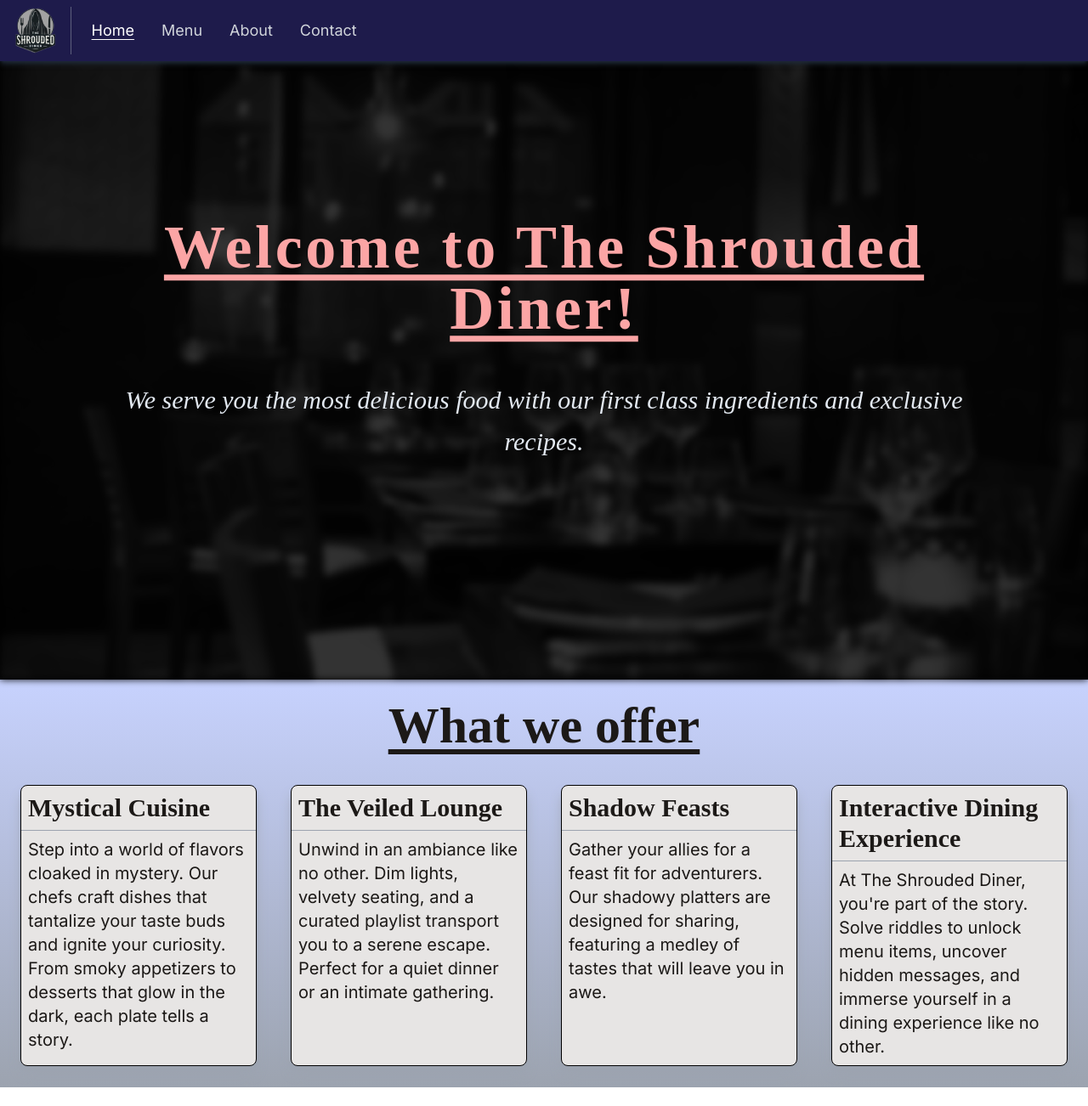
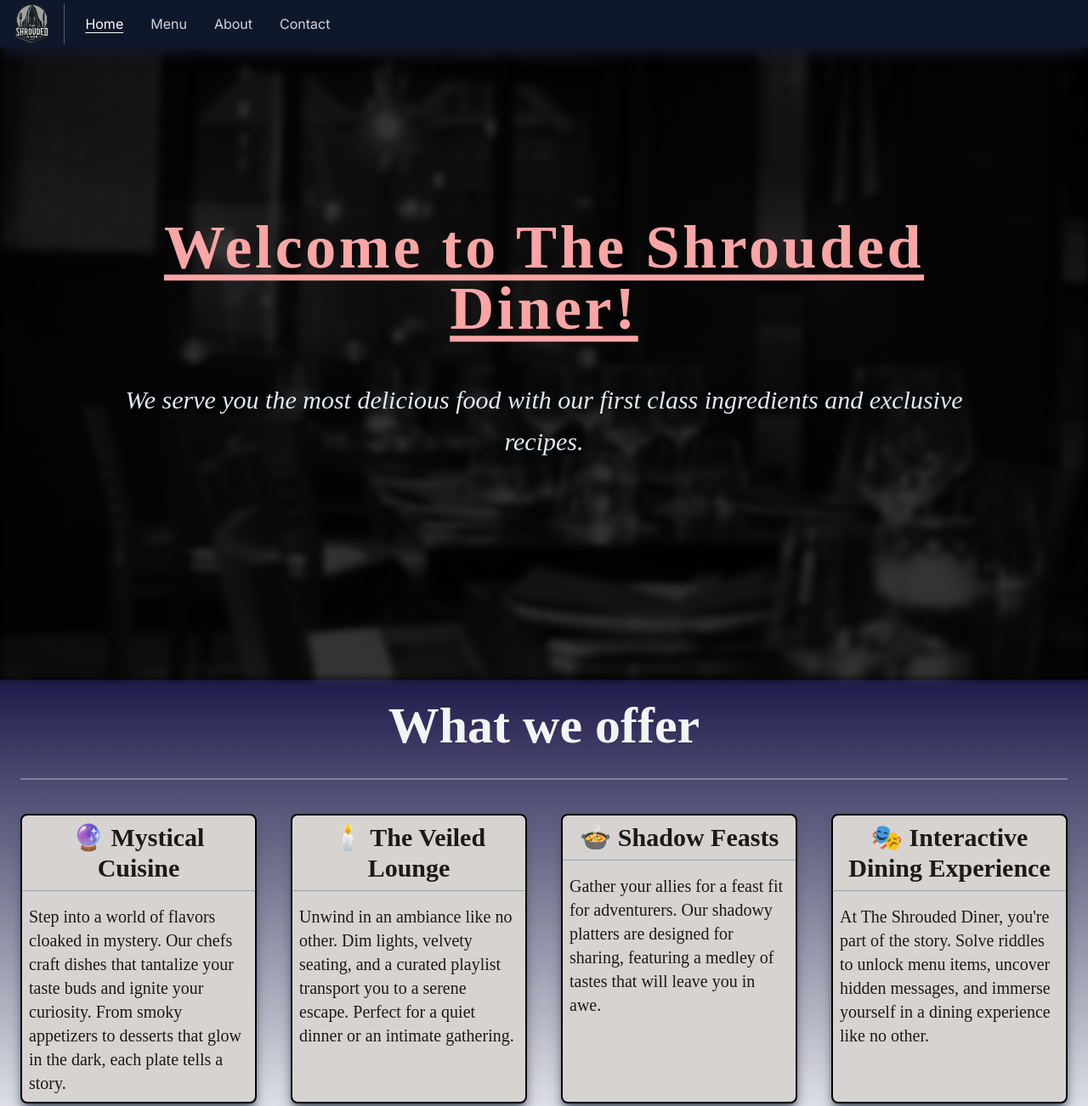
Before and after one commit to StilettoDagger/restaurant-page, a website built with webpack: page src/template.html in a window 1280 px wide. Shown: the top 1302 px of the page at 85% size. Before the commit the page ends 1280 px from the top, so only its background shows below. Built offline with nearby package versions, Linux system fonts and the light colour scheme; a web font is replaced by a local one.

Commit message:
style: improve navbar, home page, and menu page styles

```diff
--- a/src/css/styles.css
+++ b/src/css/styles.css
@@ -21,23 +21,23 @@
 }
 
 .card {
-    @apply bg-stone-200 border border-black rounded-lg shadow-lg shadow-gray-400 hover:scale-105 transition hover:bg-red-900 hover:text-gray-200;
+    @apply font-playfair bg-stone-300 border-2 border-black rounded-lg shadow-lg shadow-gray-600 hover:scale-105 transition hover:bg-red-900 hover:text-gray-200;
 }
 
 .card .card-heading {
-    @apply font-semibold font-playfair text-3xl p-2 border-b border-gray-400;
+    @apply font-semibold text-center text-3xl p-2 border-b border-gray-400;
 }
 
 .card .card-content {
-    @apply p-2;
+    @apply p-2 mt-2;
 }
 
 .menu-category {
-    @apply border-r-2 border-gray-900 last:border-none
+    @apply lg:h-[80vh];
 }
 
 .menu-category h2 {
-    @apply w-fit mx-auto bg-slate-950 rounded-full shadow-md shadow-gray-900 px-4 py-2 my-4 text-center text-4xl font-semibold flex justify-center items-center gap-2;
+    @apply w-fit mx-auto bg-slate-900 rounded-xl border-gray-300 shadow-lg shadow-black border-2 px-4 py-2 my-4 text-center text-4xl font-semibold flex justify-center items-center gap-2;
 }
 
 .menu-card {
@@ -49,5 +49,5 @@
 }
 
 .menu-container {
-    @apply grid grid-cols-1 lg:h-[60vh] lg:overflow-y-auto px-4 border-t border-gray-900 border-opacity-40
+    @apply lg:h-full grid grid-cols-1 lg:overflow-y-auto px-4 border-opacity-50 border-t-gray-500 border-t-2 border-r-gray-500 border-r-2
 }
--- a/src/modules/info.js
+++ b/src/modules/info.js
@@ -1,25 +1,25 @@
 const featureList = [
     {
-        title: "Mystical Cuisine",
+        title: "🔮 Mystical Cuisine",
         content: `Step into a world of flavors cloaked in mystery. Our chefs craft
                 dishes that tantalize your taste buds and ignite your curiosity.
                 From smoky appetizers to desserts that glow in the dark, each
                 plate tells a story.`,
     },
     {
-        title: "The Veiled Lounge",
+        title: "🕯️ The Veiled Lounge",
         content: `Unwind in an ambiance like no other. Dim lights, velvety seating,
                 and a curated playlist transport you to a serene escape. Perfect
                 for a quiet dinner or an intimate gathering.`,
     },
     {
-        title: "Shadow Feasts",
+        title: "🍲 Shadow Feasts",
         content: `Gather your allies for a feast fit for adventurers. Our shadowy
                 platters are designed for sharing, featuring a medley of tastes
                 that will leave you in awe.`,
     },
     {
-        title: "Interactive Dining Experience",
+        title: "🎭️ Interactive Dining Experience",
         content: `At The Shrouded Diner, you're part of the story. Solve riddles to
                 unlock menu items, uncover hidden messages, and immerse yourself
                 in a dining experience like no other.`,
@@ -31,11 +31,11 @@ export default function renderInfo() {
 
     infoSection.id = "info";
     infoSection.className =
-        "min-h-[60vh] bg-gradient-to-b from-indigo-200 to-gray-400 p-6";
+        "min-h-[60vh] bg-indigo-950 lg:bg-gradient-to-b from-indigo-950 to-gray-200 p-6";
 
     const sectionHeading = document.createElement("h1");
     sectionHeading.className =
-        "text-6xl text-center font-semibold underline underline-offset-8";
+        "text-6xl text-center text-gray-100 font-semibold pb-8 border-b-2 border-b-gray-300 border-opacity-40";
     sectionHeading.textContent = "What we offer";
     infoSection.appendChild(sectionHeading);
 
--- a/src/modules/menu.js
+++ b/src/modules/menu.js
@@ -5,7 +5,7 @@ import restaurantMenu from "./restaurantMenu";
 export default function renderMenu() {
     const menuSection = document.createElement("section");
 
-    menuSection.className = "bg-gradient-to-b from-red-950 from-5% to-red-500 to-100% min-h-screen text-gray-100 text-xl block pt-16";
+    menuSection.className = "bg-red-950 lg:bg-gradient-to-b from-gray-950 from-10% to-red-950 lg:to-60% min-h-screen text-gray-100 text-xl block pt-16";
     menuSection.id = "menu";
 
     const imgContainer = document.createElement("div");
@@ -26,7 +26,7 @@ export default function renderMenu() {
     menuSection.appendChild(imgContainer);
 
     const menuGrid = document.createElement("div");
-    menuGrid.className = "grid grid-cols-1 lg:grid-cols-3";
+    menuGrid.className = "lg:h-[92vh] grid grid-cols-1 lg:grid-cols-3";
 
     for (const category of restaurantMenu) {
         const catContainer = document.createElement("div");
--- a/src/template.html
+++ b/src/template.html
@@ -8,9 +8,9 @@
 	<body class="font-playfair text-stone-900">
 		<header>
 			<nav
-				class="z-20 flex items-center bg-indigo-950 text-gray-300 py-2 px-4 font-inter fixed w-full text-3xl sm:text-lg shadow-md shadow-gray-800">
+				class="z-20 flex items-center bg-slate-900 text-gray-300 py-1 px-4 font-inter fixed w-full text-2xl sm:text-base shadow-lg shadow-gray-900">
 				<img
-					class="h-14 pr-4 border-r border-gray-400 border-opacity-50"
+					class="h-12 pr-4 border-r border-gray-400 border-opacity-50"
 					src="assets/shrouded-diner-logo.png"
 					alt="Shrouded Diner Logo" />
 				<ul
```
